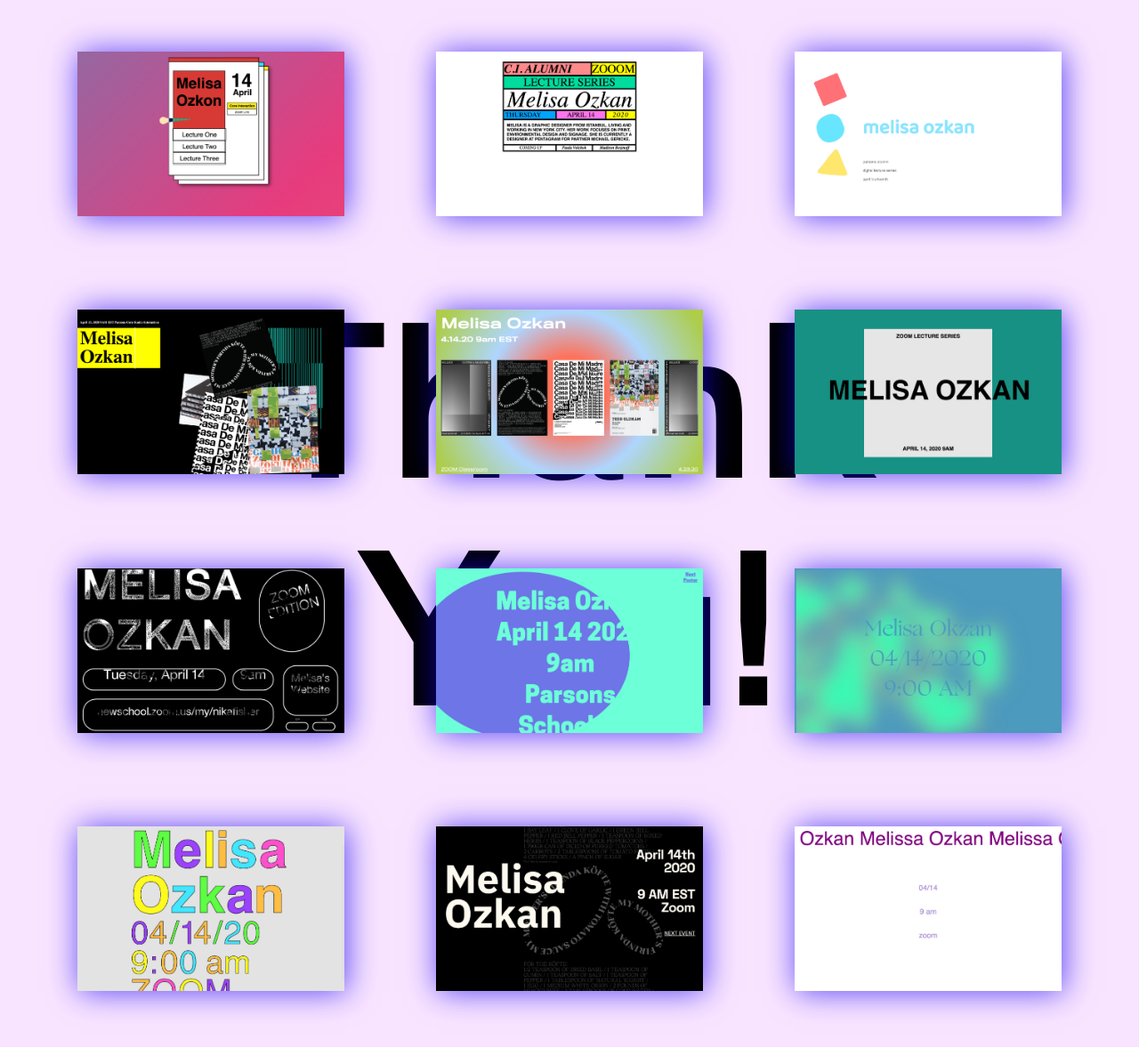
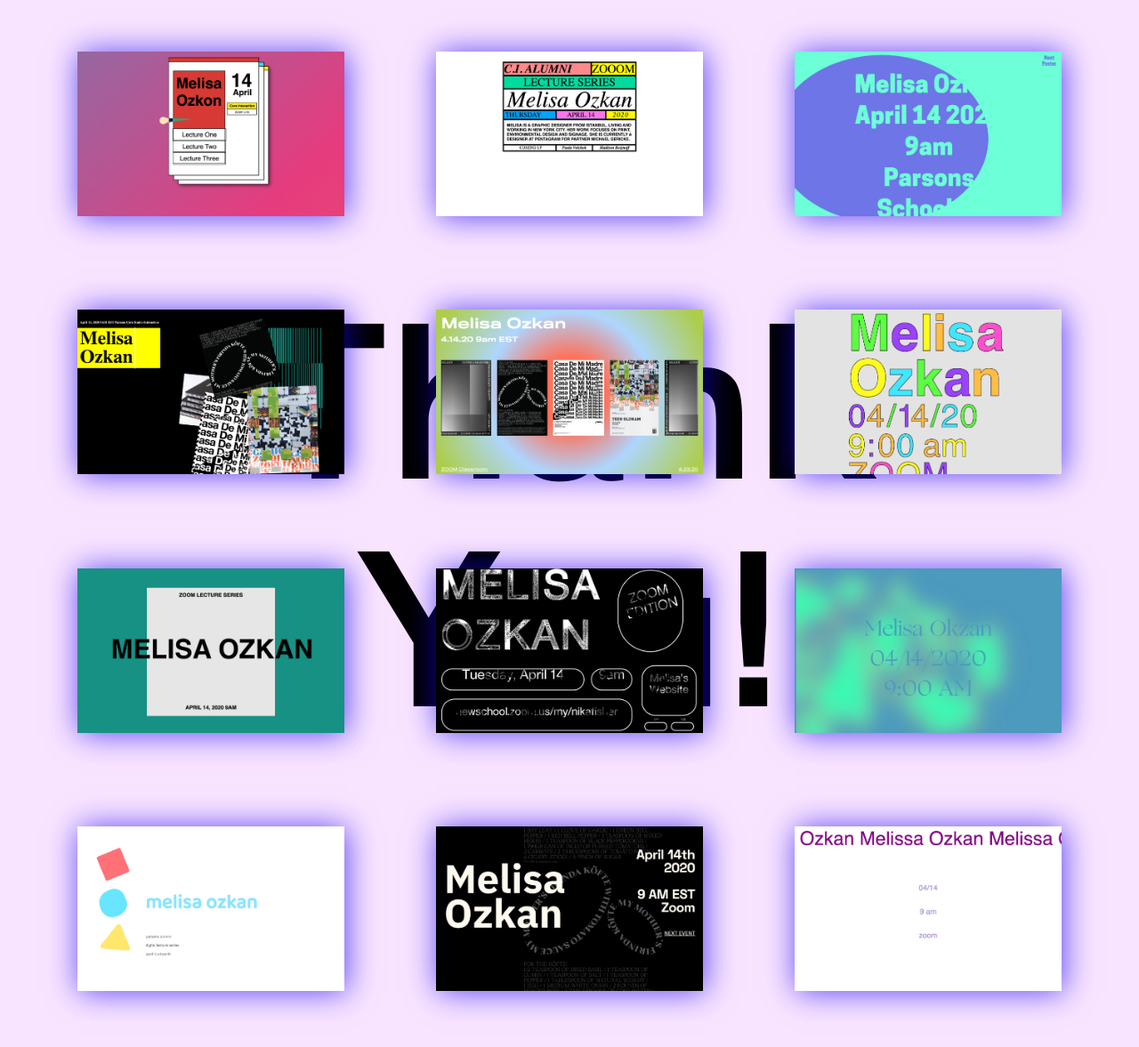
Before and after one commit to dylanfisher/ci20, a Jekyll site: the page guest-lectures/index.html, which Jekyll copies as it is, in a window 1280 px wide and 1177 px high. Shown: the whole window at 89% size. Built offline with Jekyll 4.4.1, drawn with Linux system fonts in a browser that asks for light colours; some web fonts are replaced.

Commit message:
Update order

```diff
--- a/guest-lectures/index.html
+++ b/guest-lectures/index.html
@@ -15,8 +15,8 @@
       <a href="https://sophieshron.github.io/projects/lecture-series/melisa-ozkan/index.html" target="_blank">
         <img src="assets/img/sophie-s.jpg">
       </a>
-      <a href="https://soph-bot.github.io/projects/guestposters/ozakan.html" target="_blank">
-        <img src="assets/img/sophia-b.jpg">
+      <a href="https://ethanhalpern.github.io/projects/posters/poster.html" target="_blank">
+        <img src="assets/img/ethan.jpg">
       </a>
       <a href="https://kims027.github.io/poster-series/index.html" target="_blank">
         <img src="assets/img/sarah.jpg">
@@ -24,20 +24,20 @@
       <a href="https://chanm212.github.io/lecture-posters/4-14-20/index.html" target="_blank">
         <img src="assets/img/malini.jpg">
      </a>
+     <a href="https://danielarrr.github.io/posters/" target="_blank">
+       <img src="assets/img/daniela.jpg">
+     </a>
       <a href="https://kurni452.github.io/melisa-ozkan/index.html" target="_blank">
         <img src="assets/img/ivy.jpg">
       </a>
       <a href="https://huntermarrs.github.io/assignments/guest-posters/index.html" target="_blank">
         <img src="assets/img/hunter.jpg">
       </a>
-      <a href="https://ethanhalpern.github.io/projects/posters/poster.html" target="_blank">
-        <img src="assets/img/ethan.jpg">
-      </a>
       <a href="https://anikapreilian.github.io/poster-series/" target="_blank">
         <img src="assets/img/ani.jpg">
       </a>
-      <a href="https://danielarrr.github.io/posters/" target="_blank">
-        <img src="assets/img/daniela.jpg">
+      <a href="https://soph-bot.github.io/projects/guestposters/ozakan.html" target="_blank">
+        <img src="assets/img/sophia-b.jpg">
       </a>
       <a href="https://allisonyick.github.io/projects/poster-series/melisa-ozkan/index.html" target="_blank">
         <img src="assets/img/allison.jpg">
```
